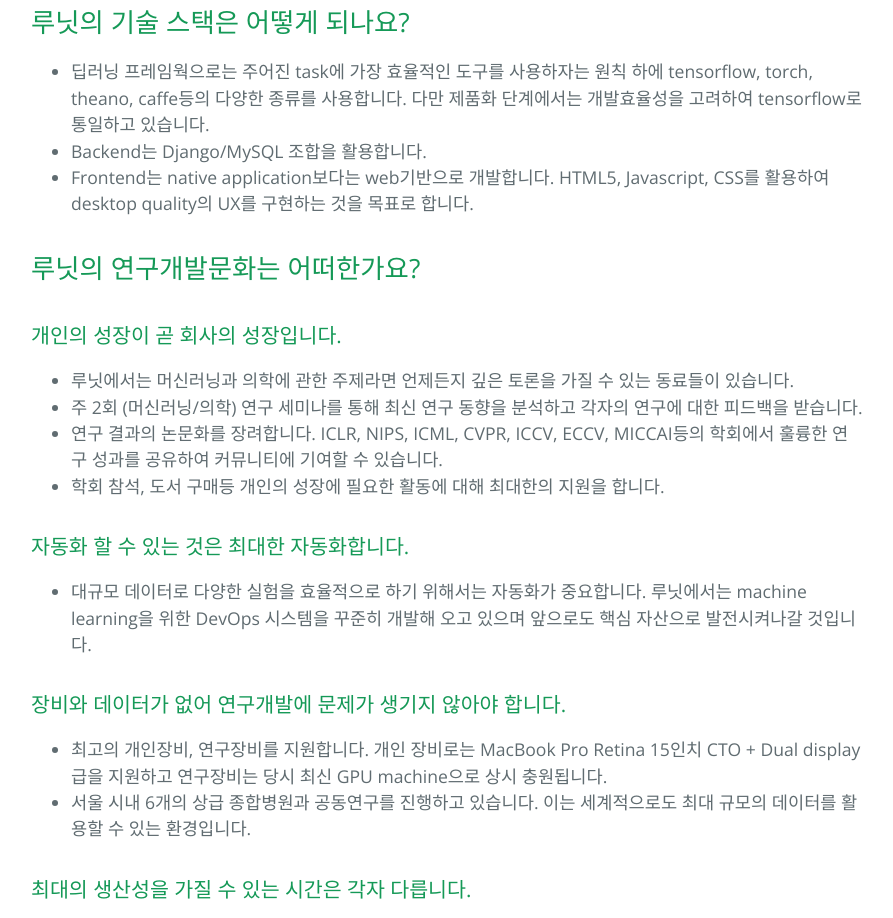
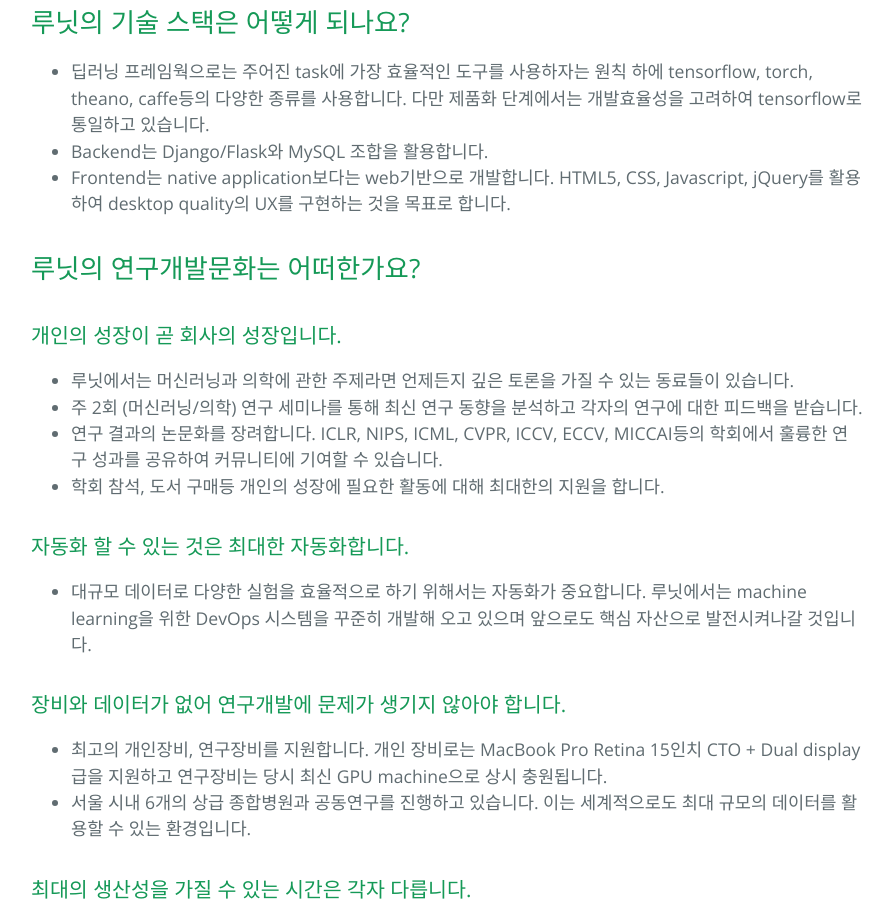
Before and after one commit to igotyooo/lunit-io.github.io, a plain HTML site: page index.html in a window 1280 px wide. Shown: the part 935-1853 px from the top of the page, without its empty margins (193-1086 px from the left). Drawn offline with nearby package versions, Linux system fonts and the light colour scheme.

Commit message:
Replace master branch with page content via GitHub

```diff
--- a/index.html
+++ b/index.html
@@ -35,8 +35,8 @@
 
 <ul>
 <li>딥러닝 프레임웍으로는 주어진 task에 가장 효율적인 도구를 사용하자는 원칙 하에 tensorflow, torch, theano, caffe등의 다양한 종류를 사용합니다. 다만 제품화 단계에서는 개발효율성을 고려하여 tensorflow로 통일하고 있습니다.</li>
-<li>Backend는 Django/MySQL 조합을 활용합니다.</li>
-<li>Frontend는 native application보다는 web기반으로 개발합니다. HTML5, Javascript, CSS를 활용하여 desktop quality의 UX를 구현하는 것을 목표로 합니다.</li>
+<li>Backend는 Django/Flask와 MySQL 조합을 활용합니다.</li>
+<li>Frontend는 native application보다는 web기반으로 개발합니다. HTML5, CSS, Javascript, jQuery를 활용하여 desktop quality의 UX를 구현하는 것을 목표로 합니다.</li>
 </ul>
 
 <h2>
```
Also changed, not shown: params.json (+1 -1 lines).
